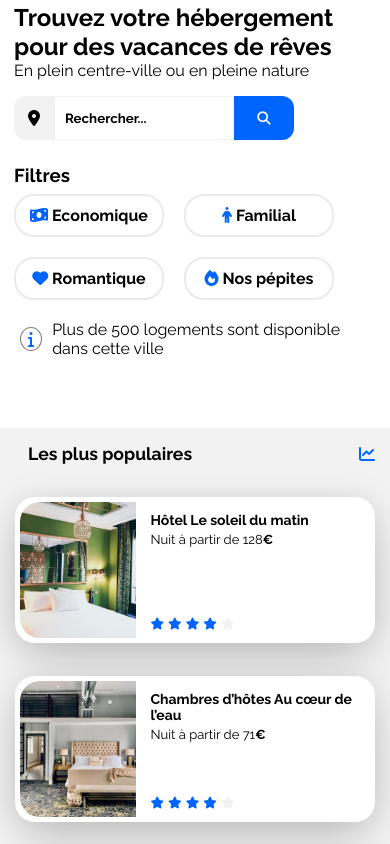
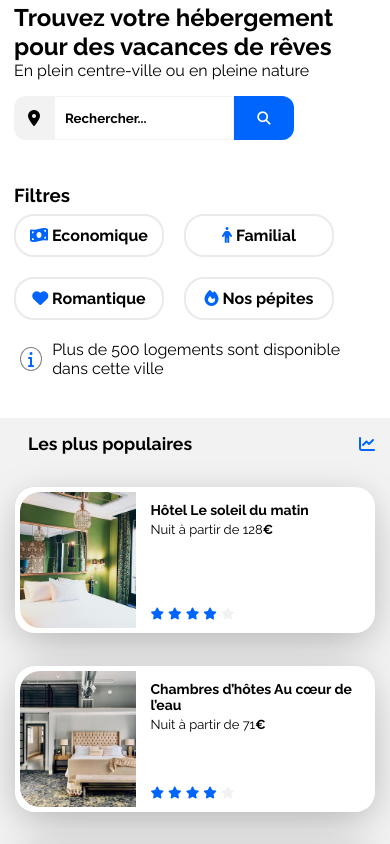
Before and after one commit to Bpt-Lbh/Projet2, a plain HTML site: page index.html in a window 390 px wide. Shown: the part 141-985 px from the top of the page. Drawn offline with Linux system fonts and the light colour scheme.

Commit message:
17/10/24

```diff
--- a/CSS/style.css
+++ b/CSS/style.css
@@ -432,7 +432,7 @@ input::placeholder {
 
     .populaires {
         width: 100%;
-        margin-top: 50px;
+        margin-top: 20px;
 
     }
 
@@ -461,6 +461,11 @@ input::placeholder {
     .card-activites {
         display: flex;
         justify-content: space-around;
+    }
+
+    .filtres {
+    flex-direction: column;
+    padding-top: 20px;
     }
 
     /* .activites a {
```
